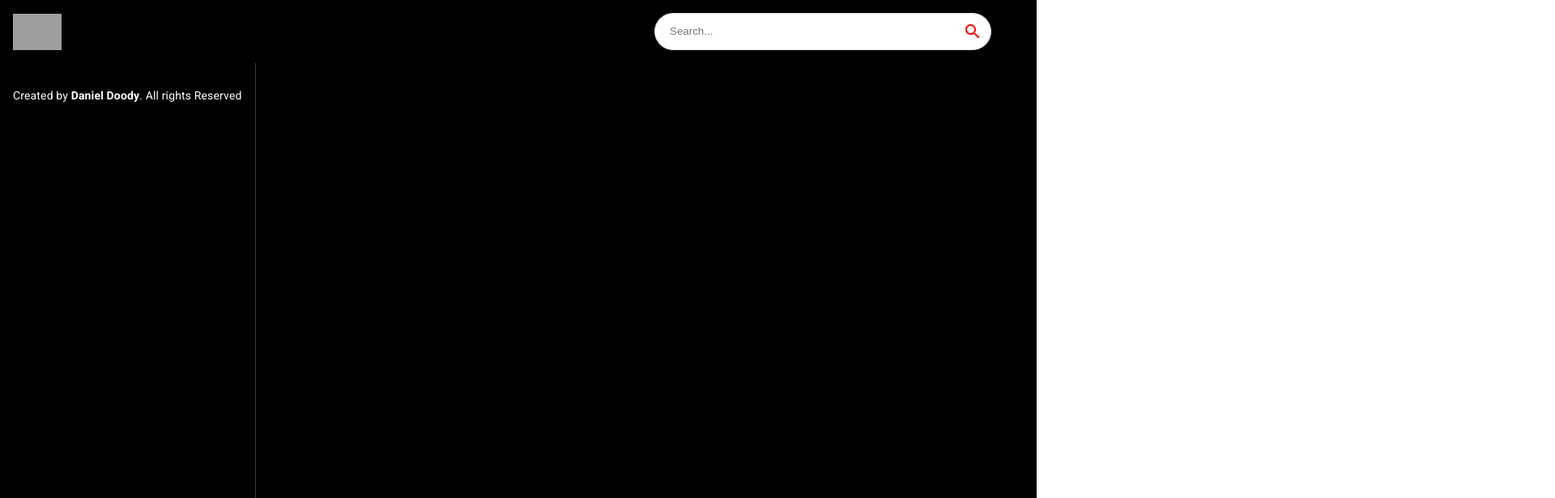
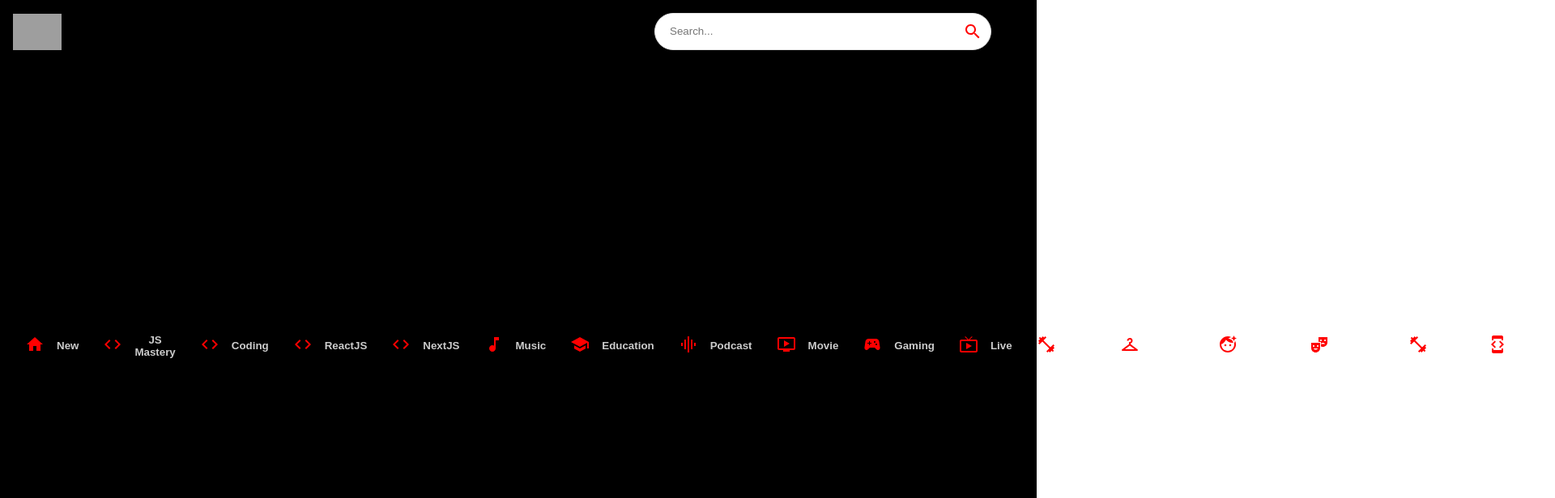
Before and after one commit to daniel-doody/video-streaming-platform, a React (Create React App) app: page / in a window 1280 px wide. Shown: the top 616 px of the page at 81% size, 1920 px wide, since content can reach past the window. Built offline with nearby package versions, Linux system fonts and the light colour scheme; grey boxes are pictures that could not be loaded.

Commit message:
Created Sidebar navigation

```diff
--- a/src/components/Sidebar.jsx
+++ b/src/components/Sidebar.jsx
@@ -1,9 +1,43 @@
-import React from 'react'
+import React from "react";
+import { Stack } from "@mui/material";
+import { categories } from "../utils/constants";
 
-const Sidebar = () => {
+const Sidebar = ({ selectedCategory, setSelectedCategory }) => {
   return (
-    <div>Sidebar</div>
-  )
-}
+    <Stack
+      direction="row"
+      sx={{
+        overflowY: "auto",
+        height: { sx: "auto", md: "95%" },
+        flecDirection: { md: "column" },
+      }}
+    >
+      {categories.map((item) => (
+        <button
+          className="category-btn"
+          style={{
+            background: item.name === selectedCategory && "#FC1503",
+            color: "white",
+          }}
+          key={item.name}
+        >
+          <span
+            style={{
+              color: item.name === selectedCategory ? "white" : "red",
+              marginRight: "15px",
+            }}
+          >
+            {item.icon}
+          </span>
+          <span
+            style={{ opacity: item.name === selectedCategory ? "1" : "0.8" }}
+          >
+            {item.name}
+          </span>
+        </button>
+      ))}
+    </Stack>
+  );
+};
 
-export default Sidebar
+export default Sidebar;
```
